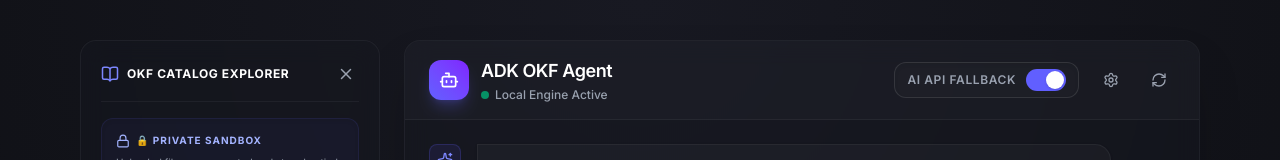
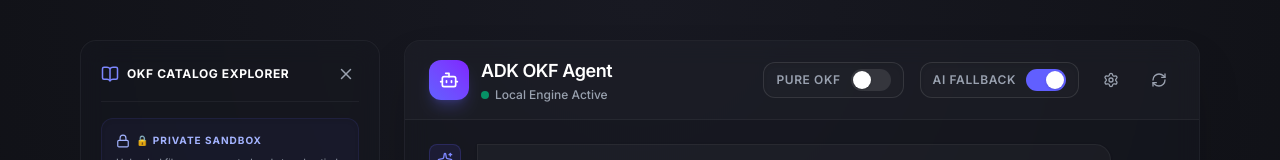
Before and after one commit to deskulpt/adk-okf-grounded-chat, a React (Vite) app in the folder frontend/: page / in a window 1280 px wide. Shown: the top 160 px of the page. Built offline with nearby package versions, Linux system fonts and the light colour scheme; no server answers.

Commit message:
feat(ui): add Pure OKF Mode toggle in header to bypass LLM and stream raw markdown directly

```diff
--- a/frontend/src/components/Chat.tsx
+++ b/frontend/src/components/Chat.tsx
@@ -28,6 +28,7 @@ export const Chat: React.FC = () => {
   const [input, setInput] = useState('');
   const [isThinking, setIsThinking] = useState(false);
   const [useAI, setUseAI] = useState(true);
+  const [pureOkf, setPureOkf] = useState(() => localStorage.getItem('pure_okf') === 'true');
   const [showSettings, setShowSettings] = useState(false);
   const [apiKey, setApiKey] = useState(() => localStorage.getItem('openrouter_api_key') || '');
   const [activeTab, setActiveTab] = useState<'key' | 'guide'>('key');
@@ -41,6 +42,10 @@ export const Chat: React.FC = () => {
   const [urlError, setUrlError] = useState<string | null>(null);
 
   const messagesEndRef = useRef<HTMLDivElement>(null);
+
+  useEffect(() => {
+    localStorage.setItem('pure_okf', pureOkf.toString());
+  }, [pureOkf]);
 
   const handleSaveKey = (val: string) => {
     setApiKey(val);
@@ -119,6 +124,7 @@ export const Chat: React.FC = () => {
             content: m.content,
           })),
           use_ai: useAI,
+          pure_okf: pureOkf,
           api_key: apiKey || undefined,
           local_concepts: localConcepts,
         }),
@@ -383,13 +389,31 @@ export const Chat: React.FC = () => {
           </div>
           <div className="flex items-center gap-4">
             <div className="flex items-center gap-2.5 px-3 py-1.5 rounded-xl bg-white/[0.02] border border-white/10 shadow-inner">
-            <span className="text-[11px] md:text-xs font-semibold tracking-wider text-gray-400 select-none uppercase">AI API Fallback</span>
+              <span className="text-[11px] md:text-xs font-semibold tracking-wider text-gray-400 select-none uppercase">Pure OKF</span>
+              <button
+                type="button"
+                onClick={() => setPureOkf(!pureOkf)}
+                className={`relative inline-flex h-5.5 w-10 shrink-0 cursor-pointer rounded-full border-2 border-transparent transition-colors duration-200 ease-in-out outline-none ${
+                  pureOkf ? 'bg-indigo-500' : 'bg-white/10'
+                }`}
+                title="Bypass LLM and display raw markdown directly for matches"
+              >
+                <span
+                  className={`pointer-events-none inline-block h-4.5 w-4.5 transform rounded-full bg-white shadow ring-0 transition duration-200 ease-in-out ${
+                    pureOkf ? 'translate-x-4.5' : 'translate-x-0'
+                  }`}
+                />
+              </button>
+            </div>
+            <div className="flex items-center gap-2.5 px-3 py-1.5 rounded-xl bg-white/[0.02] border border-white/10 shadow-inner">
+              <span className="text-[11px] md:text-xs font-semibold tracking-wider text-gray-400 select-none uppercase">AI Fallback</span>
               <button
                 type="button"
                 onClick={() => setUseAI(!useAI)}
                 className={`relative inline-flex h-5.5 w-10 shrink-0 cursor-pointer rounded-full border-2 border-transparent transition-colors duration-200 ease-in-out outline-none ${
                   useAI ? 'bg-indigo-500' : 'bg-white/10'
                 }`}
+                title="Use LLM fallback when no OKF match is found"
               >
                 <span
                   className={`pointer-events-none inline-block h-4.5 w-4.5 transform rounded-full bg-white shadow ring-0 transition duration-200 ease-in-out ${
```
Also changed, not shown: 1 other file (tests, documents, lock files or other folders). Lines whose indentation alone changed are shown as unchanged.
